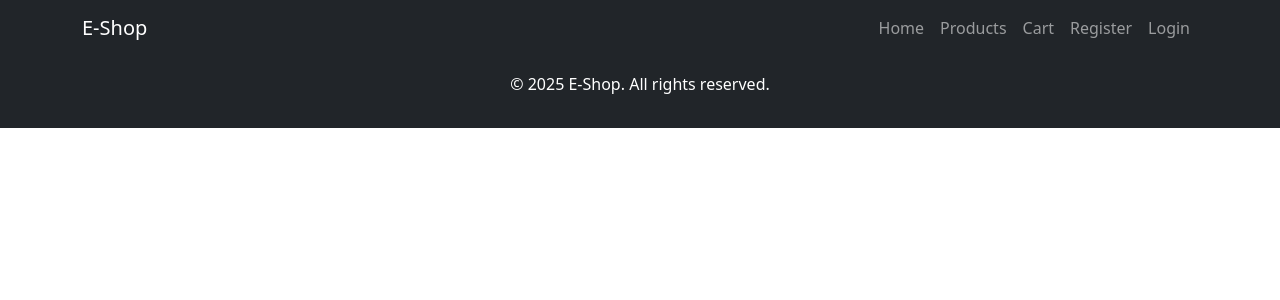
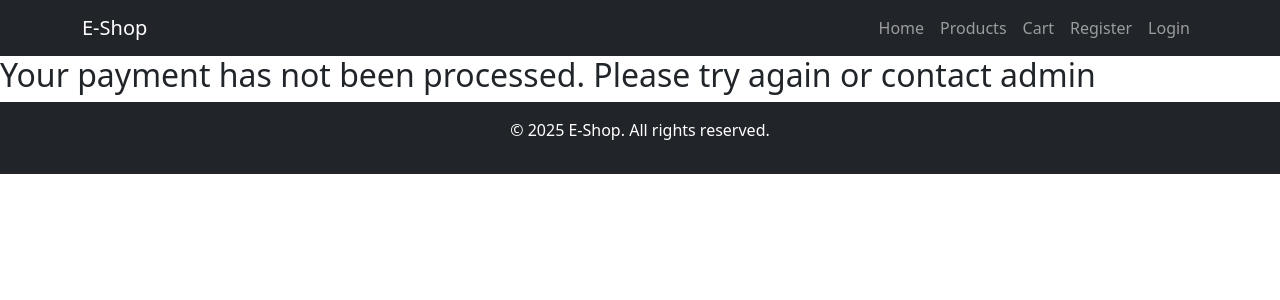
Before and after one commit to ZainiRomand/sctp04-ecommerce, a React (Vite) app: page /cancelled_payment in a window 1280 px wide. Shown: the top 300 px of the page. Built offline with nearby package versions, Linux system fonts and the light colour scheme.

Commit message:
added success and cancelled jsx

```diff
--- a/src/App.jsx
+++ b/src/App.jsx
@@ -12,6 +12,8 @@ import { useFlashMessage } from './FlashMessageStore';
 import ShoppingCart from './ShoppingCart';
 import UserLogout from './UserLogout';
 import { AuthProvider } from './AuthContext';
+import SuccessPayment from "./SuccessPayment";
+import CancelledPayment from "./CancelledPayment";
 
 export default function App() {
 
@@ -46,6 +48,8 @@ export default function App() {
           <Route path="/login" component={UserLogin} />
           <Route path="/logout" component={UserLogout} />
           <Route path="/profile" component={UserProfile} />
+          <Route path="/success_payment" component={SuccessPayment}/>
+          <Route path="/cancelled_payment" component={CancelledPayment}/>
         </Switch>
         <Footer />
       </AuthProvider>
--- /dev/null
+++ b/src/CancelledPayment.jsx
@@ -0,0 +1,7 @@
+export default function CancelledPayment() {
+    return <>
+        <h2>Your payment has not been processed.
+            Please try again or contact admin
+        </h2>
+    </>
+}
--- /dev/null
+++ b/src/SuccessPayment.jsx
@@ -0,0 +1,5 @@
+export default function SuccessPayment() {
+    return <>
+        <h2>Your payment has been processed</h2>
+    </>
+}
```
